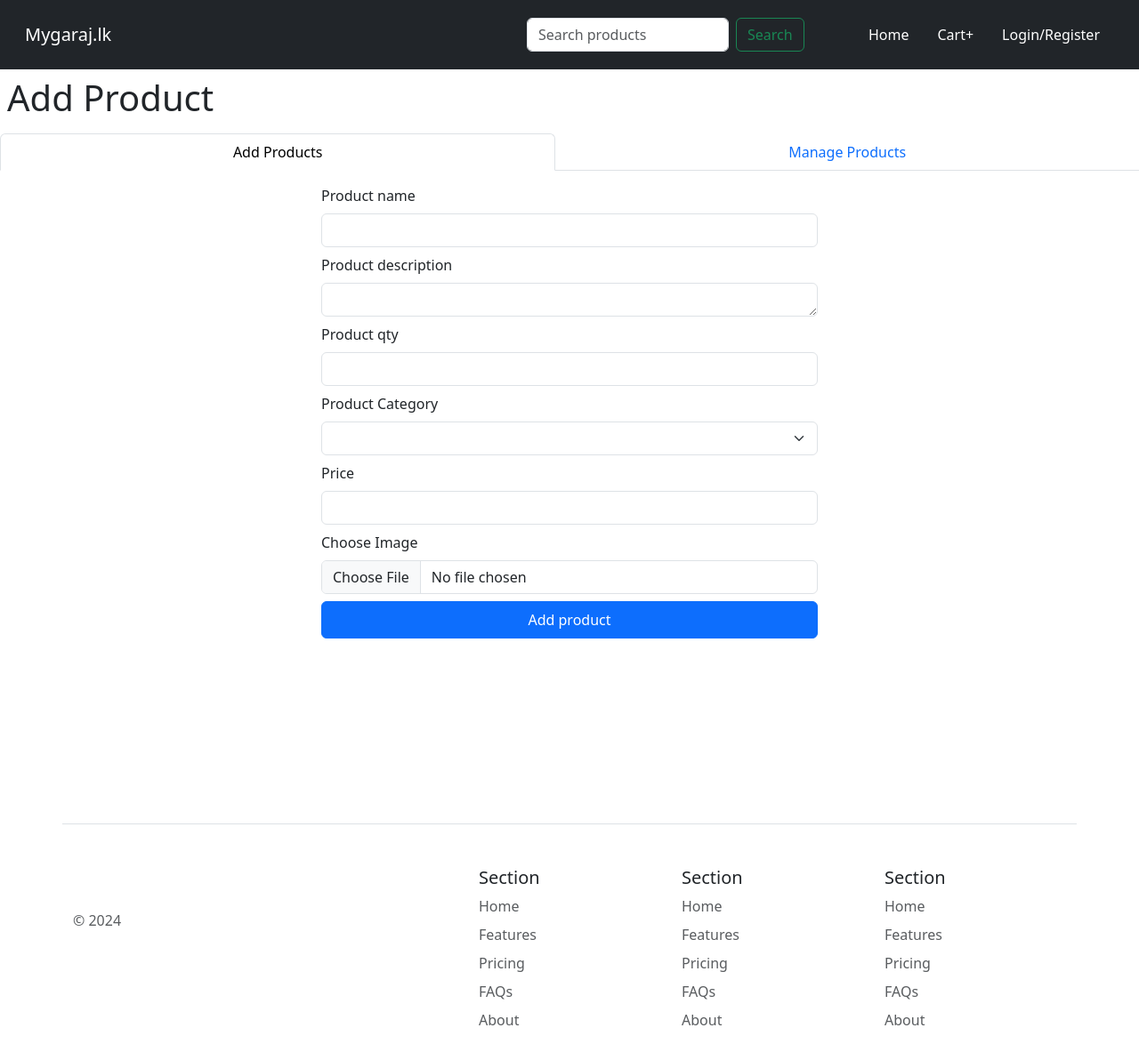
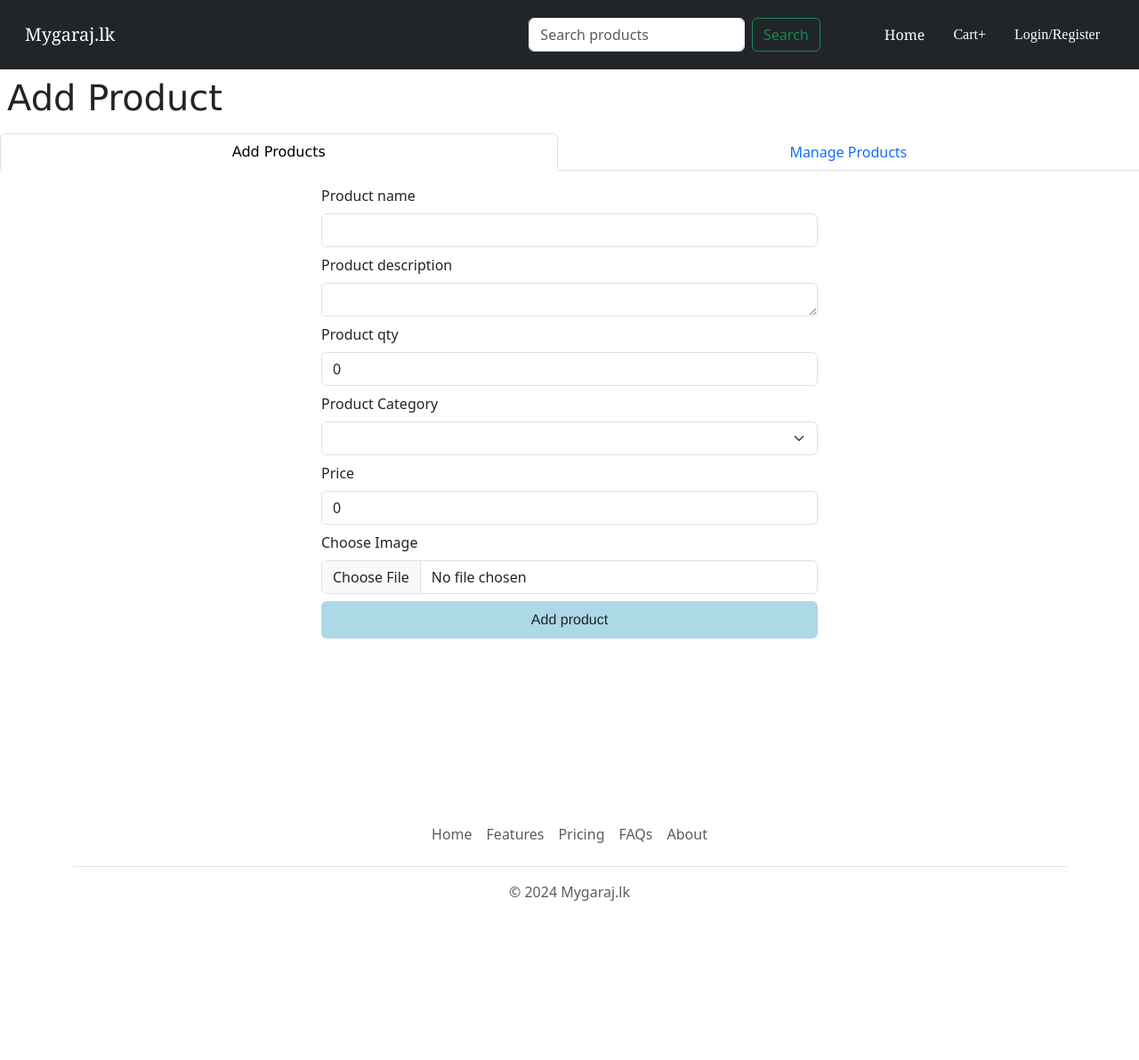
Before and after one commit to shamal20186010/mygaraj_frontend, an Angular app: page /add-product in a window 1280 px wide. Shown: the top 1192 px of the page at 89% size. After the commit the page ends 1047 px from the top, so only its background shows below. Built offline with nearby package versions, Linux system fonts and the light colour scheme.

Commit message:
ui design

```diff
--- a/src/app/common/footer/footer.component.html
+++ b/src/app/common/footer/footer.component.html
@@ -1,49 +1,12 @@
 <div class="container">
-  <footer class="row row-cols-1 row-cols-sm-2 row-cols-md-5 py-5 my-5 border-top ">
-    <div class="col mb-3">
-      <a href="/" class="d-flex align-items-center mb-3 link-body-emphasis text-decoration-none">
-        <svg class="bi me-2" width="40" height="32">
-          <use xlink:href="#bootstrap" />
-        </svg>
-      </a>
-      <p class="text-body-secondary">&copy; 2024</p>
-    </div>
-
-    <div class="col mb-3">
-
-    </div>
-
-    <div class="col mb-3">
-      <h5>Section</h5>
-      <ul class="nav flex-column">
-        <li class="nav-item mb-2"><a href="#" class="nav-link p-0 text-body-secondary">Home</a></li>
-        <li class="nav-item mb-2"><a href="#" class="nav-link p-0 text-body-secondary">Features</a></li>
-        <li class="nav-item mb-2"><a href="#" class="nav-link p-0 text-body-secondary">Pricing</a></li>
-        <li class="nav-item mb-2"><a href="#" class="nav-link p-0 text-body-secondary">FAQs</a></li>
-        <li class="nav-item mb-2"><a href="#" class="nav-link p-0 text-body-secondary">About</a></li>
-      </ul>
-    </div>
-
-    <div class="col mb-3">
-      <h5>Section</h5>
-      <ul class="nav flex-column">
-        <li class="nav-item mb-2"><a href="#" class="nav-link p-0 text-body-secondary">Home</a></li>
-        <li class="nav-item mb-2"><a href="#" class="nav-link p-0 text-body-secondary">Features</a></li>
-        <li class="nav-item mb-2"><a href="#" class="nav-link p-0 text-body-secondary">Pricing</a></li>
-        <li class="nav-item mb-2"><a href="#" class="nav-link p-0 text-body-secondary">FAQs</a></li>
-        <li class="nav-item mb-2"><a href="#" class="nav-link p-0 text-body-secondary">About</a></li>
-      </ul>
-    </div>
-
-    <div class="col mb-3">
-      <h5>Section</h5>
-      <ul class="nav flex-column">
-        <li class="nav-item mb-2"><a href="#" class="nav-link p-0 text-body-secondary">Home</a></li>
-        <li class="nav-item mb-2"><a href="#" class="nav-link p-0 text-body-secondary">Features</a></li>
-        <li class="nav-item mb-2"><a href="#" class="nav-link p-0 text-body-secondary">Pricing</a></li>
-        <li class="nav-item mb-2"><a href="#" class="nav-link p-0 text-body-secondary">FAQs</a></li>
-        <li class="nav-item mb-2"><a href="#" class="nav-link p-0 text-body-secondary">About</a></li>
-      </ul>
-    </div>
+  <footer class="py-3 my-4">
+    <ul class="nav justify-content-center border-bottom pb-3 mb-3">
+      <li class="nav-item"><a href="#" class="nav-link px-2 text-body-secondary">Home</a></li>
+      <li class="nav-item"><a href="#" class="nav-link px-2 text-body-secondary">Features</a></li>
+      <li class="nav-item"><a href="#" class="nav-link px-2 text-body-secondary">Pricing</a></li>
+      <li class="nav-item"><a href="#" class="nav-link px-2 text-body-secondary">FAQs</a></li>
+      <li class="nav-item"><a href="#" class="nav-link px-2 text-body-secondary">About</a></li>
+    </ul>
+    <p class="text-center text-body-secondary">&copy; 2024 Mygaraj.lk</p>
   </footer>
 </div>
--- a/src/app/common/nav-bar/nav-bar.component.html
+++ b/src/app/common/nav-bar/nav-bar.component.html
@@ -1,6 +1,6 @@
 <nav class="navbar navbar-expand-lg navbar-dark bg-dark">
   <div class="container-fluid">
-    <a class="navbar-brand m-2 p-2" href="#">Mygaraj.lk</a>
+    <a class="navbar-brand m-2 p-2" href="#" style="font-family: Georgia, 'Times New Roman', Times, serif;">Mygaraj.lk</a>
     <button class="navbar-toggler" type="button" data-bs-toggle="collapse" data-bs-target="#navbarSupportedContent"
       aria-controls="navbarSupportedContent" aria-expanded="false" aria-label="Toggle navigation">
       <span class="navbar-toggler-icon"></span>
@@ -13,24 +13,24 @@
       </div>
       <ul class="navbar-nav me-auto mb-2 mb-lg-0" style="margin-left: 5%;">
         <li class="nav-item m-2">
-          <a class="nav-link active" aria-current="page" href="#" routerLink="">Home</a>
+          <a class="nav-link active" aria-current="page" href="#" style="font-family: Georgia, 'Times New Roman', Times, serif;">Home</a>
         </li>
         <li class="nav-item m-2">
-          <a class="nav-link active" aria-current="page" href="#" data-bs-toggle="modal"
+          <a class="nav-link active" aria-current="page" href="#" data-bs-toggle="modal" style="font-family: 'Times New Roman', Times, serif;"
             data-bs-target="#cartModal">Cart+</a>
         </li>
         <li class="nav-item m-2" *ngIf="!loggedIn && !loggedInAdmin">
-          <a class="nav-link active" aria-current="page" href="#" routerLink="login">Login/Register</a>
+          <a class="nav-link active" aria-current="page" href="#" style="font-family: 'Times New Roman', Times, serif;" routerLink="login">Login/Register</a>
         </li>
         <li class="nav-item m-2">
-          <a class="nav-link active" aria-current="page" href="#" data-bs-toggle="modal" data-bs-target="#profileModal"
+          <a class="nav-link active" aria-current="page" href="#" data-bs-toggle="modal" data-bs-target="#profileModal" style="font-family: 'Times New Roman', Times, serif;"
             *ngIf="loggedIn">Profile</a>
         </li>
         <li class="nav-item m-2" *ngIf="loggedIn && !loggedInAdmin">
-          <a class="nav-link active" aria-current="page" href="#" routerLink="login" (click)="logout()">Logout</a>
+          <a class="nav-link active" aria-current="page" href="#" routerLink="login" style="font-family: 'Times New Roman', Times, serif;" (click)="logout()">Logout</a>
         </li>
         <li class="nav-item dropdown m-2" *ngIf="loggedInAdmin">
-          <a class="nav-link dropdown-toggle active" href="#" role="button" data-bs-toggle="dropdown"
+          <a class="nav-link dropdown-toggle active" href="#" role="button" data-bs-toggle="dropdown" style="font-family: 'Times New Roman', Times, serif;"
             aria-expanded="false">
             Admin Panel
           </a>
@@ -53,7 +53,7 @@
     <div class="modal-dialog">
       <div class="modal-content">
         <div class="modal-header">
-          <h5 class="modal-title" id="profileModalLabel">User Profile</h5>
+          <h5 class="modal-title" id="profileModalLabel" style="font-family: 'Lucida Sans', 'Lucida Sans Regular', 'Lucida Grande', 'Lucida Sans Unicode', Geneva, Verdana, sans-serif;">User Profile</h5>
           <button type="button" class="btn-close" data-bs-dismiss="modal" aria-label="Close"></button>
         </div>
         <div class="modal-body" *ngIf="userdata">
@@ -75,7 +75,7 @@
           </div>
         </div>
         <div class="modal-footer">
-          <button type="button" class="btn btn-secondary" data-bs-dismiss="modal">Close</button>
+          <button type="button" class="btn btn-secondary" data-bs-dismiss="modal" style="font-family: 'Franklin Gothic Medium', 'Arial Narrow', Arial, sans-serif;">Close</button>
         </div>
       </div>
     </div>
--- a/src/app/page/add-product-page/add-product-page.component.html
+++ b/src/app/page/add-product-page/add-product-page.component.html
@@ -1,12 +1,12 @@
 <body>
     <div class="page-header p-2">
-        <h1>Add Product</h1>
+        <h1 style="font-family: 'Lucida Sans', 'Lucida Sans Regular', 'Lucida Grande', 'Lucida Sans Unicode', Geneva, Verdana, sans-serif;">Add Product</h1>
     </div>
 
     <ul class="nav nav-tabs nav-fill" role="tablist">
         <li class="nav-item">
             <a class="nav-link active" data-toggle="tab" href="#" routerLink="add-product" role="tab"
-                aria-controls="page" aria-selected="true">Add Products</a>
+                aria-controls="page" aria-selected="true" style="font-family: 'Lucida Sans', 'Lucida Sans Regular', 'Lucida Grande', 'Lucida Sans Unicode', Geneva, Verdana, sans-serif;">Add Products</a>
         </li>
         <li class="nav-item">
             <a class="nav-link" data-toggle="tab" href="#" routerLink="/manage-product" role="tab" aria-controls="page"
@@ -19,19 +19,19 @@
         <div class="form-signin w-50 m-auto">
             <div class="mb-2">
                 <label class="form-label">Product name</label>
-                <input type="text" class="form-control" [(ngModel)]="product.prName">
+                <input type="text" class="form-control" [(ngModel)]="prName" required>
             </div>
             <div class="mb-2">
                 <label class="form-label">Product description</label>
-                <textarea class="form-control" [(ngModel)]="product.prDescription" rows="1"></textarea>
+                <textarea class="form-control" [(ngModel)]="prDescription" rows="1" required></textarea>
             </div>
             <div class="mb-2">
                 <label class="form-label">Product qty</label>
-                <input type="number" class="form-control" [(ngModel)]="product.prQty">
+                <input type="number" class="form-control" [(ngModel)]="prQty" required>
             </div>
             <div class="mb-2">
                 <label class="form-label">Product Category</label>
-                <select class="form-select" [(ngModel)]="product.prCategory">
+                <select class="form-select" [(ngModel)]="prCategory" required>
                     <option value="engine">Engine</option>
                     <option value="light">Light</option>
                     <option value="wheel">Wheel</option>
@@ -39,13 +39,13 @@
             </div>
             <div class="mb-2">
                 <label class="form-label">Price</label>
-                <input type="number" class="form-control" [(ngModel)]="product.prPrice">
+                <input type="number" class="form-control" [(ngModel)]="prPrice" required>
             </div>
             <div class="mb-2">
                 <label for="formFile" class="form-label">Choose Image</label>
-                <input class="form-control" type="file" id="formFile">
+                <input class="form-control" type="file" id="image" (change)="onImageSelected($event)" required>
             </div>
-            <button class="btn btn-primary w-100 py-2" type="submit" (click)="addProduct()">Add product</button>
+            <button class="btn w-100 py-2" type="submit" style="background-color: lightblue; font-family: 'Franklin Gothic Medium', 'Arial Narrow', Arial, sans-serif;" (click)="addProduct()">Add product</button>
         </div>
     </div>
 </body>
--- a/src/app/page/add-product-page/add-product-page.component.ts
+++ b/src/app/page/add-product-page/add-product-page.component.ts
@@ -1,8 +1,9 @@
 import { CommonModule } from '@angular/common';
-import { HttpClient, HttpClientModule } from '@angular/common/http';
+import { HttpClient } from '@angular/common/http';
 import { Component } from '@angular/core';
 import { FormsModule } from '@angular/forms';
 import { RouterLink } from '@angular/router';
+import { ProductService } from '../../services/product.service';
 
 @Component({
   selector: 'app-add-product-page',
@@ -12,20 +13,44 @@ import { RouterLink } from '@angular/router';
   styleUrl: './add-product-page.component.css'
 })
 export class AddProductPageComponent {
-  public product: any = {
-    prName: "",
-    prDescription: "",
-    prQty: "",
-    prCategory: "",
-    prPrice: ""
-  };
 
-  constructor(private http: HttpClient) { }
+  prName: string = '';
+  prDescription: string = '';
+  prQty: number = 0;
+  prCategory: string = '';
+  prPrice: number = 0;
+  image: File | null = null;
 
-  public addProduct() {
-    this.http.post("http://localhost:8080/product/add-product", this.product).subscribe((data) => {
-      alert("Product Added!!!!");
-    })
+  selectedFile: File | null = null;
+
+  constructor(private http: HttpClient, private productService: ProductService) { }
+
+  onImageSelected(event: any) {
+    this.image = event.target.files[0];
+  }
+
+
+  addProduct() {
+    if (this.image) {
+      this.productService.addProduct(
+        this.prName,
+        this.prDescription,
+        this.prQty,
+        this.prCategory,
+        this.prPrice,
+        this.image
+      ).subscribe(
+        (response) => {
+          console.log('Product added successfully:', response);
+          alert("Product added successfully")
+        },
+        (error) => {
+          console.error('Error adding product:', error);
+        }
+      );
+    } else {
+      console.log('No image selected');
+    }
   }
 
 }
--- a/src/app/page/manage-order-page/manage-order-page.component.html
+++ b/src/app/page/manage-order-page/manage-order-page.component.html
@@ -1,6 +1,6 @@
 <body>
     <div class="page-header m-5">
-        <h1>Manage Orders</h1>
+        <h1 style="font-family: 'Lucida Sans', 'Lucida Sans Regular', 'Lucida Grande', 'Lucida Sans Unicode', Geneva, Verdana, sans-serif;">Manage Orders</h1>
     </div>
     <div class="container mt-5 bg-dark-subtle">
         <table class="table text-center">
@@ -36,7 +36,7 @@
         <div class="modal-dialog">
             <div class="modal-content">
                 <div class="modal-header">
-                    <h1 class="modal-title fs-5" id="exampleModalLabel">Order Items</h1>
+                    <h1 class="modal-title fs-5" id="exampleModalLabel" style="font-family: 'Lucida Sans', 'Lucida Sans Regular', 'Lucida Grande', 'Lucida Sans Unicode', Geneva, Verdana, sans-serif;">Order Items</h1>
                     <button type="button" class="btn-close" data-bs-dismiss="modal" aria-label="Close"></button>
                 </div>
                 <table class="table text-center">
--- a/src/app/page/register-page/register-page.component.html
+++ b/src/app/page/register-page/register-page.component.html
@@ -1,7 +1,7 @@
 <body>
     <div class="container col-md-12 col-lg-4 mt-5">
 
-        <h1 class="h3 mb-3 fw-normal">Please sign up</h1>
+        <h1 class="h3 mb-3 fw-normal" style="font-family: 'Lucida Sans', 'Lucida Sans Regular', 'Lucida Grande', 'Lucida Sans Unicode', Geneva, Verdana, sans-serif;">Please sign up</h1>
 
         <div class="form-floating mb-2">
             <input type="text" class="form-control" id="floatingInput" placeholder="" [(ngModel)]="user.name">
@@ -22,7 +22,7 @@
             <label for="floatingPassword">Password</label>
         </div>
 
-        <button class="btn btn-primary w-100 py-2 mt-4" type="submit" (click)="register()">Sign in</button>
+        <button class="btn w-100 py-2 mt-4" type="submit" style="background-color: lightblue; font-family: 'Franklin Gothic Medium', 'Arial Narrow', Arial, sans-serif;" (click)="register()">Sign in</button>
 
         <p class="mt-5 mb-3 text-body-secondary">&copy; Mygaraj.lk</p>
     </div>
```
Also changed, not shown: src/app/models/product.model.ts (added, +9 -0 lines), src/app/page/dashbord/dashbord.component.html (+21 -14 lines), src/app/page/dashbord/dashbord.component.ts (+15 -0 lines), src/app/page/login-page/login-page.component.html (+4 -4 lines), src/app/page/manage-product-page/manage-product-page.component.html (+4 -4 lines), src/app/services/product.service.ts (+19 -1 lines), public/Sr20vet.jpg (added), src/assets/images/Sr20vet.jpg (added).
